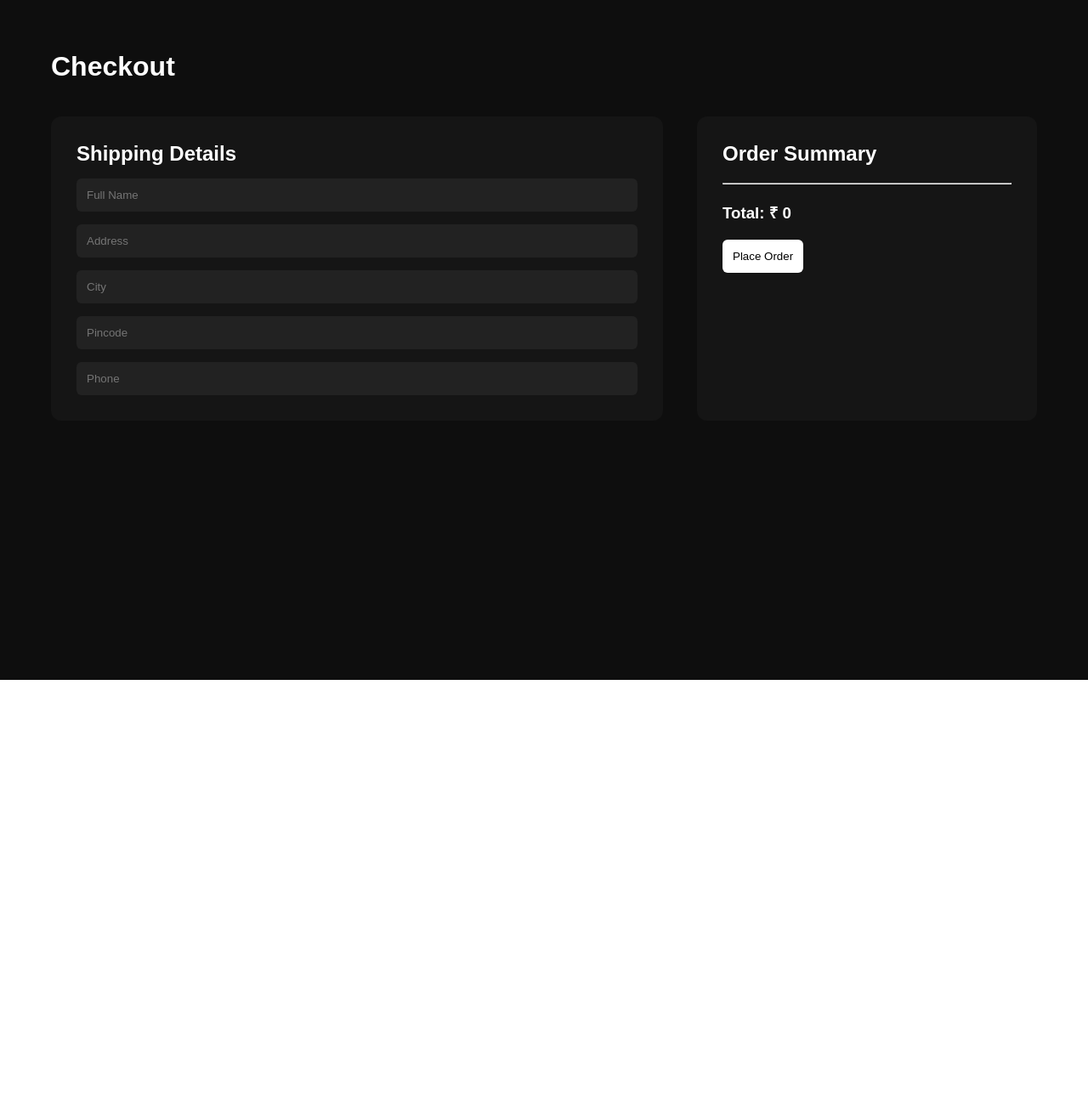
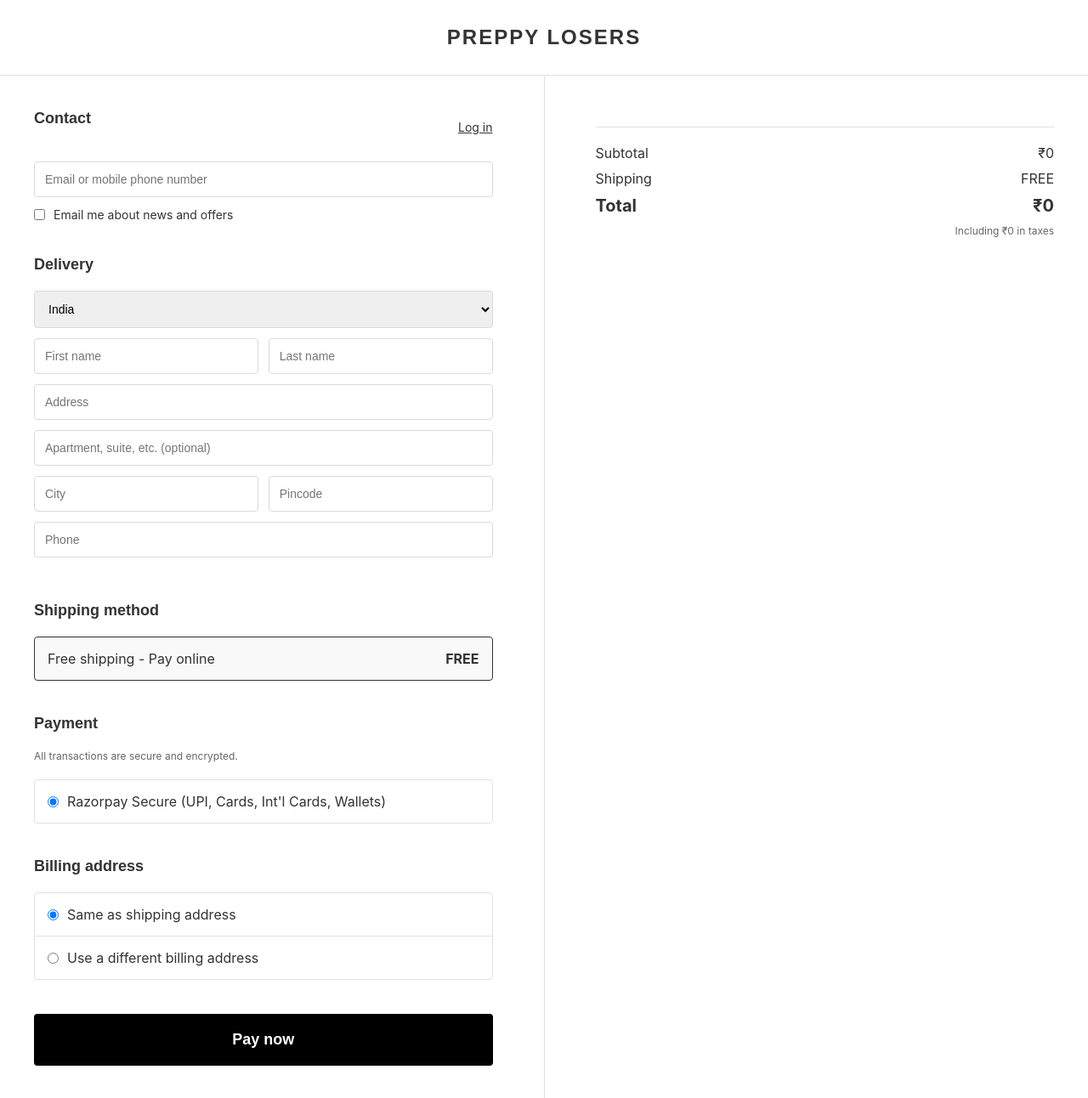
Before and after one commit to aduhvt/PreppyLosers, a React (Vite) app: page /checkout in a window 1280 px wide. Shown: the whole page at 85% size. Before the commit the page ends 800 px from the top, so only its background shows below. Built offline with nearby package versions, Linux system fonts and the light colour scheme; a web font is replaced by a local one.

Commit message:
new checkout page

```diff
--- /dev/null
+++ b/src/pages/Checkout.css
@@ -0,0 +1,246 @@
+.checkout-container {
+  background-color: #fff;
+  min-height: 100vh;
+  font-family: -apple-system, BlinkMacSystemFont, "Segoe UI", Roboto, Helvetica, Arial, sans-serif;
+  color: #333;
+}
+
+.checkout-header {
+  background-color: #fff;
+  padding: 30px 60px;
+  border-bottom: 1px solid #e1e1e1;
+  text-align: center;
+}
+
+.store-name {
+  font-size: 24px;
+  font-weight: bold;
+  letter-spacing: 2px;
+  text-transform: uppercase;
+  margin: 0;
+}
+
+.checkout-content {
+  display: flex;
+  max-width: 1200px;
+  margin: 0 auto;
+}
+
+.checkout-left {
+  flex: 1;
+  padding: 40px 60px 40px 0;
+  border-right: 1px solid #e1e1e1;
+}
+
+.checkout-right {
+  flex: 1;
+  padding: 40px 0 40px 60px;
+  position: sticky;
+  top: 0;
+  height: fit-content;
+}
+
+.section-title {
+  font-size: 18px;
+  font-weight: 600;
+  margin-bottom: 20px;
+  margin-top: 40px;
+}
+
+.contact-section {
+  display: flex;
+  justify-content: space-between;
+  align-items: center;
+  margin-bottom: 20px;
+}
+
+.auth-info {
+  display: flex;
+  align-items: center;
+  gap: 10px;
+}
+
+.dots-menu {
+  cursor: pointer;
+  padding: 5px;
+  font-size: 20px;
+}
+
+.logout-dropdown {
+  position: absolute;
+  background: white;
+  border: 1px solid #e1e1e1;
+  padding: 10px;
+  box-shadow: 0 2px 10px rgba(0,0,0,0.1);
+  z-index: 10;
+}
+
+.checkout-input {
+  width: 100%;
+  padding: 12px;
+  border: 1px solid #d9d9d9;
+  border-radius: 4px;
+  margin-bottom: 12px;
+  box-sizing: border-box;
+  font-size: 14px;
+}
+
+.input-row {
+  display: flex;
+  gap: 12px;
+}
+
+.input-row .checkout-input {
+  flex: 1;
+}
+
+.checkbox-container {
+  display: flex;
+  align-items: center;
+  gap: 10px;
+  margin-bottom: 30px;
+  font-size: 14px;
+}
+
+.shipping-method-box {
+  background-color: #f9f9f9;
+  border: 1px solid #333;
+  padding: 15px;
+  display: flex;
+  justify-content: space-between;
+  align-items: center;
+  border-radius: 4px;
+  margin-top: 10px;
+}
+
+.payment-box {
+  border: 1px solid #e1e1e1;
+  border-radius: 4px;
+  margin-top: 20px;
+}
+
+.payment-item {
+  padding: 15px;
+  display: flex;
+  align-items: center;
+  gap: 10px;
+}
+
+.billing-section {
+  border: 1px solid #e1e1e1;
+  border-radius: 4px;
+  margin-top: 20px;
+}
+
+.billing-option {
+  padding: 15px;
+  border-bottom: 1px solid #e1e1e1;
+  display: flex;
+  align-items: center;
+  gap: 10px;
+  cursor: pointer;
+}
+
+.billing-option:last-child {
+  border-bottom: none;
+}
+
+.billing-details-form {
+  background-color: #f9f9f9;
+  padding: 20px;
+  border-top: 1px solid #e1e1e1;
+}
+
+.pay-now-btn {
+  width: 100%;
+  background-color: #000;
+  color: #fff;
+  padding: 20px;
+  font-size: 18px;
+  font-weight: bold;
+  border: none;
+  border-radius: 4px;
+  margin-top: 40px;
+  cursor: pointer;
+}
+
+.pay-now-btn:hover {
+  background-color: #333;
+}
+
+/* Right side summary */
+.summary-item {
+  display: flex;
+  align-items: center;
+  justify-content: space-between;
+  margin-bottom: 15px;
+}
+
+.item-img-container {
+  position: relative;
+  width: 64px;
+  height: 64px;
+  border: 1px solid #e1e1e1;
+  border-radius: 8px;
+  background-color: #f9f9f9;
+}
+
+.item-img {
+  width: 100%;
+  height: 100%;
+  object-fit: cover;
+  border-radius: 8px;
+}
+
+.item-qty-badge {
+  position: absolute;
+  top: -10px;
+  right: -10px;
+  background-color: #666;
+  color: #fff;
+  font-size: 12px;
+  width: 20px;
+  height: 20px;
+  border-radius: 50%;
+  display: flex;
+  align-items: center;
+  justify-content: center;
+}
+
+.item-info {
+  flex: 1;
+  margin-left: 15px;
+}
+
+.item-price {
+  font-weight: 600;
+}
+
+.totals-section {
+  border-top: 1px solid #e1e1e1;
+  margin-top: 20px;
+  padding-top: 20px;
+}
+
+.total-row {
+  display: flex;
+  justify-content: space-between;
+  margin-bottom: 10px;
+}
+
+.grand-total {
+  font-size: 20px;
+  font-weight: bold;
+  margin-top: 10px;
+}
+
+@media (max-width: 768px) {
+  .checkout-content {
+    flex-direction: column;
+  }
+  .checkout-left, .checkout-right {
+    padding: 20px;
+    border: none;
+    position: static;
+  }
+}
--- a/src/pages/Checkout.tsx
+++ b/src/pages/Checkout.tsx
@@ -1,5 +1,7 @@
 import { useEffect, useState } from "react";
 import axios from "axios";
+import { useAuth } from "../context/AuthContext";
+import "./Checkout.css";
 
 interface CartItem {
   _id: string;
@@ -9,13 +11,31 @@ interface CartItem {
   selectedSize: string;
   images: string[];
 }
-// RAZORPAY TRIGGER
 
 const Checkout = () => {
+  const { user, logout } = useAuth();
   const [cart, setCart] = useState<CartItem[]>([]);
-  const [form, setForm] = useState({
-    fullName: "",
+  const [showLogout, setShowLogout] = useState(false);
+  const [differentBilling, setDifferentBilling] = useState(false);
+
+  const [deliveryAddress, setDeliveryAddress] = useState({
+    country: "India",
+    firstName: "",
+    lastName: "",
     address: "",
+    apartment: "",
+    city: "",
+    pincode: "",
+    phone: "",
+    email: "",
+  });
+
+  const [billingAddress, setBillingAddress] = useState({
+    country: "India",
+    firstName: "",
+    lastName: "",
+    address: "",
+    apartment: "",
     city: "",
     pincode: "",
     phone: "",
@@ -24,30 +44,65 @@ const Checkout = () => {
   useEffect(() => {
     const storedCart = JSON.parse(localStorage.getItem("cart") || "[]");
     setCart(storedCart);
-  }, []);
+    if (user) {
+      setDeliveryAddress((prev) => ({ ...prev, email: user.email }));
+    }
+  }, [user]);
 
-  const total = cart.reduce((acc, item) => acc + item.price * item.quantity, 0);
+  const subtotal = cart.reduce(
+    (acc, item) => acc + item.price * item.quantity,
+    0,
+  );
+  const shipping = 0;
+  const total = subtotal + shipping;
 
-  const handleChange = (e: any) => {
-    setForm({ ...form, [e.target.name]: e.target.value });
+  const handleDeliveryChange = (
+    e: React.ChangeEvent<HTMLInputElement | HTMLSelectElement>,
+  ) => {
+    setDeliveryAddress({ ...deliveryAddress, [e.target.name]: e.target.value });
+  };
+
+  const handleBillingChange = (
+    e: React.ChangeEvent<HTMLInputElement | HTMLSelectElement>,
+  ) => {
+    setBillingAddress({ ...billingAddress, [e.target.name]: e.target.value });
   };
 
   const placeOrder = async () => {
     if (
-      !form.fullName ||
-      !form.address ||
-      !form.city ||
-      !form.pincode ||
-      !form.phone
+      !deliveryAddress.firstName ||
+      !deliveryAddress.address ||
+      !deliveryAddress.city ||
+      !deliveryAddress.pincode ||
+      !deliveryAddress.phone
     ) {
-      alert("Please fill all details");
+      alert("Please fill all required delivery details");
       return;
     }
+
+    const shippingAddress = {
+      fullName: `${deliveryAddress.firstName} ${deliveryAddress.lastName}`,
+      address: deliveryAddress.address,
+      city: deliveryAddress.city,
+      pincode: deliveryAddress.pincode,
+      phone: deliveryAddress.phone,
+      country: deliveryAddress.country,
+      apartment: deliveryAddress.apartment,
+    };
+
+    const billingAddr = differentBilling ? {
+      fullName: `${billingAddress.firstName} ${billingAddress.lastName}`,
+      address: billingAddress.address,
+      city: billingAddress.city,
+      pincode: billingAddress.pincode,
+      phone: billingAddress.phone,
+      country: billingAddress.country,
+      apartment: billingAddress.apartment,
+    } : shippingAddress;
 
     try {
       const token = localStorage.getItem("token");
 
-      // 1. Create the order in your Backend (which should now return a Razorpay Order ID)
       const { data } = await axios.post(
         "http://localhost:5000/api/orders",
         {
@@ -59,25 +114,22 @@ const Checkout = () => {
             selectedSize: item.selectedSize,
             image: item.images[0],
           })),
-          shippingAddress: form,
+          shippingAddress,
+          billingAddress: billingAddr,
           totalAmount: total,
         },
         { headers: { Authorization: `Bearer ${token}` } },
       );
-      console.log("Order Data from Backend:", data); // Add this to debug!
-
-      // 2. Configure Razorpay Options
 
       const options = {
-        key: import.meta.env.VITE_RAZORPAY_KEY_ID, // Replace with your actual Test Key ID
-        amount: data.order.amount, // Amount returned from backend (in paise)
+        key: import.meta.env.VITE_RAZORPAY_KEY_ID,
+        amount: data.order.amount,
         currency: "INR",
         name: "Preppy Losers",
         description: "Streetwear Purchase",
-        order_id: data.order.id, // This comes from your backend Razorpay instance
+        order_id: data.order.id,
         handler: async function (response: any) {
           try {
-            // 3. Verify payment on your backend
             const verifyRes = await axios.post(
               "http://localhost:5000/api/orders/verify",
               {
@@ -91,8 +143,7 @@ const Checkout = () => {
             if (verifyRes.data.success) {
               alert("Payment Successful! Order Placed 🔥");
               localStorage.removeItem("cart");
-              // Optional: Redirect to success page
-              // window.location.href = "/success";
+              window.location.href = "/orders";
             }
           } catch (err) {
             console.error(err);
@@ -100,19 +151,16 @@ const Checkout = () => {
           }
         },
         prefill: {
-          name: form.fullName,
-          contact: form.phone,
+          name: `${deliveryAddress.firstName} ${deliveryAddress.lastName}`,
+          contact: deliveryAddress.phone,
+          email: deliveryAddress.email,
         },
         theme: {
-          color: "#000000", // Matches your black aesthetic
+          color: "#000000",
         },
       };
 
-      // 4. Open the Razorpay Modal
       const rzp = new (window as any).Razorpay(options);
-
-      console.log("Razorpay Order ID:", data.order.id); // debug
-
       rzp.open();
     } catch (error) {
       console.error(error);
@@ -120,134 +168,228 @@ const Checkout = () => {
     }
   };
 
+  const renderAddressFields = (type: "delivery" | "billing") => {
+    const isDelivery = type === "delivery";
+    const values = isDelivery ? deliveryAddress : billingAddress;
+    const onChange = isDelivery ? handleDeliveryChange : handleBillingChange;
+
     return (
-    <div style={styles.container}>
-      <h1 style={styles.heading}>Checkout</h1>
-
-      <div style={styles.layout}>
-        {/* Shipping Form */}
-        <div style={styles.form}>
-          <h2>Shipping Details</h2>
-
+      <>
+        <select
+          name="country"
+          className="checkout-input"
+          value={values.country}
+          onChange={onChange}
+        >
+          <option value="India">India</option>
+        </select>
+        <div className="input-row">
           <input
-            name="fullName"
-            placeholder="Full Name"
-            onChange={handleChange}
-            style={styles.input}
+            name="firstName"
+            placeholder="First name"
+            className="checkout-input"
+            value={values.firstName}
+            onChange={onChange}
           />
-
+          <input
+            name="lastName"
+            placeholder="Last name"
+            className="checkout-input"
+            value={values.lastName}
+            onChange={onChange}
+          />
+        </div>
         <input
           name="address"
           placeholder="Address"
-            onChange={handleChange}
-            style={styles.input}
+          className="checkout-input"
+          value={values.address}
+          onChange={onChange}
         />
-
+        <input
+          name="apartment"
+          placeholder="Apartment, suite, etc. (optional)"
+          className="checkout-input"
+          value={values.apartment}
+          onChange={onChange}
+        />
+        <div className="input-row">
           <input
             name="city"
             placeholder="City"
-            onChange={handleChange}
-            style={styles.input}
+            className="checkout-input"
+            value={values.city}
+            onChange={onChange}
           />
-
           <input
             name="pincode"
             placeholder="Pincode"
-            onChange={handleChange}
-            style={styles.input}
+            className="checkout-input"
+            value={values.pincode}
+            onChange={onChange}
           />
-
+        </div>
         <input
           name="phone"
           placeholder="Phone"
-            onChange={handleChange}
-            style={styles.input}
+          className="checkout-input"
+          value={values.phone}
+          onChange={onChange}
         />
+      </>
+    );
+  };
+
+  return (
+    <div className="checkout-container">
+      <header className="checkout-header">
+        <h1 className="store-name">PREPPY LOSERS</h1>
+      </header>
+
+      <div className="checkout-content">
+        <div className="checkout-left">
+          <div className="contact-section">
+            <h2 className="section-title" style={{ marginTop: 0 }}>
+              Contact
+            </h2>
+            {user ? (
+              <div className="auth-info">
+                <span>{user.email}</span>
+                <div
+                  className="dots-menu"
+                  onClick={() => setShowLogout(!showLogout)}
+                >
+                  ⋮
+                  {showLogout && (
+                    <div className="logout-dropdown" onClick={logout}>
+                      Sign out
+                    </div>
+                  )}
+                </div>
+              </div>
+            ) : (
+              <a
+                href="/login"
+                style={{
+                  color: "#333",
+                  textDecoration: "underline",
+                  fontSize: "14px",
+                }}
+              >
+                Log in
+              </a>
+            )}
           </div>
 
-        {/* Order Summary */}
-        <div style={styles.summary}>
-          <h2>Order Summary</h2>
+          {!user && (
+            <input
+              name="email"
+              placeholder="Email or mobile phone number"
+              className="checkout-input"
+              value={deliveryAddress.email}
+              onChange={handleDeliveryChange}
+            />
+          )}
 
+          <div className="checkbox-container">
+            <input type="checkbox" id="news" />
+            <label htmlFor="news">Email me about news and offers</label>
+          </div>
+
+          <h2 className="section-title">Delivery</h2>
+          {renderAddressFields("delivery")}
+
+          <h2 className="section-title">Shipping method</h2>
+          <div className="shipping-method-box">
+            <span>Free shipping - Pay online</span>
+            <span style={{ fontWeight: "bold" }}>FREE</span>
+          </div>
+
+          <h2 className="section-title">Payment</h2>
+          <p style={{ fontSize: "12px", color: "#666", marginBottom: "10px" }}>
+            All transactions are secure and encrypted.
+          </p>
+          <div className="payment-box">
+            <div className="payment-item">
+              <input type="radio" checked readOnly />
+              <label>Razorpay Secure (UPI, Cards, Int'l Cards, Wallets)</label>
+            </div>
+          </div>
+
+          <h2 className="section-title">Billing address</h2>
+          <div className="billing-section">
+            <div
+              className="billing-option"
+              onClick={() => setDifferentBilling(false)}
+            >
+              <input type="radio" checked={!differentBilling} readOnly />
+              <label>Same as shipping address</label>
+            </div>
+            <div
+              className="billing-option"
+              onClick={() => setDifferentBilling(true)}
+            >
+              <input type="radio" checked={differentBilling} readOnly />
+              <label>Use a different billing address</label>
+            </div>
+            {differentBilling && (
+              <div className="billing-details-form">
+                {renderAddressFields("billing")}
+              </div>
+            )}
+          </div>
+
+          <button className="pay-now-btn" onClick={placeOrder}>
+            Pay now
+          </button>
+        </div>
+
+        <div className="checkout-right">
+          <div className="order-summary">
             {cart.map((item, index) => (
-            <div key={index} style={styles.itemRow}>
-              <span>{item.name}</span>
-              <span>
-                {item.quantity} × ₹{item.price}
-              </span>
+              <div key={index} className="summary-item">
+                <div className="item-img-container">
+                  <img
+                    src={item.images[0]}
+                    alt={item.name}
+                    className="item-img"
+                  />
+                  <span className="item-qty-badge">{item.quantity}</span>
+                </div>
+                <div className="item-info">
+                  <div style={{ fontWeight: 500 }}>{item.name}</div>
+                  <div style={{ fontSize: "12px", color: "#666" }}>
+                    {item.selectedSize}
+                  </div>
+                </div>
+                <div className="item-price">₹{item.price * item.quantity}</div>
               </div>
             ))}
 
-          <hr style={{ margin: "20px 0" }} />
-
-          <h3>Total: ₹ {total}</h3>
-
-          <button style={styles.checkoutBtn} onClick={placeOrder}>
-            Place Order
-          </button>
+            <div className="totals-section">
+              <div className="total-row">
+                <span>Subtotal</span>
+                <span>₹{subtotal}</span>
+              </div>
+              <div className="total-row">
+                <span>Shipping</span>
+                <span>FREE</span>
+              </div>
+              <div className="total-row grand-total">
+                <span>Total</span>
+                <span>₹{total}</span>
+              </div>
+              <div
+                style={{ fontSize: "12px", color: "#666", textAlign: "right" }}
+              >
+                Including ₹0 in taxes
+              </div>
+            </div>
+          </div>
         </div>
       </div>
     </div>
   );
 };
 
-const styles: any = {
-  container: {
-    padding: "60px",
-    color: "white",
-    background: "#0e0e0e",
-    minHeight: "100vh",
-  },
-
-  heading: {
-    marginBottom: "40px",
-  },
-
-  layout: {
-    display: "flex",
-    gap: "40px",
-  },
-
-  form: {
-    flex: 1,
-    background: "#151515",
-    padding: "30px",
-    borderRadius: "12px",
-    display: "flex",
-    flexDirection: "column",
-    gap: "15px",
-  },
-
-  input: {
-    padding: "12px",
-    borderRadius: "6px",
-    border: "none",
-    background: "#222",
-    color: "white",
-  },
-
-  summary: {
-    width: "400px",
-    background: "#151515",
-    padding: "30px",
-    borderRadius: "12px",
-  },
-
-  itemRow: {
-    display: "flex",
-    justifyContent: "space-between",
-    marginBottom: "10px",
-  },
-
-  checkoutBtn: {
-    marginTop: "20px",
-    padding: "12px",
-    background: "white",
-    color: "black",
-    borderRadius: "6px",
-    border: "none",
-    cursor: "pointer",
-  },
-};
-
 export default Checkout;
```
Also changed, not shown: 2 other files (tests, documents, lock files or other folders). Lines whose indentation alone changed are shown as unchanged.
